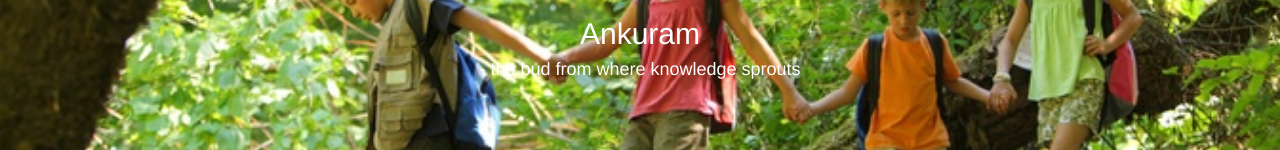
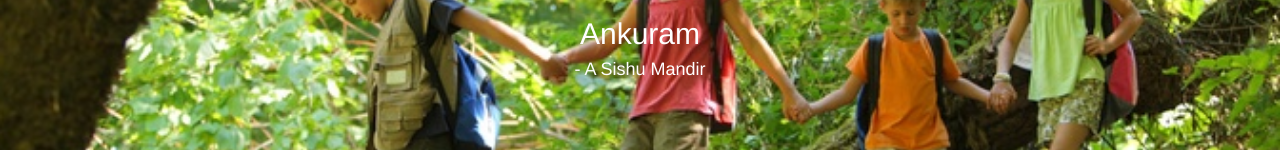
Before and after one commit to evolvewithnature/evolvewithnature.github.io, a plain HTML site: page index.html in a window 1280 px wide. Shown: the part 295-445 px from the top of the page. Drawn offline with nearby package versions, Linux system fonts and the light colour scheme.

Commit message:
updated tagline

```diff
--- a/index.html
+++ b/index.html
@@ -31,7 +31,7 @@
 				<h1><strong>Coming Soon!</strong></h1>
 				<h2>A new school teaching your children to live, love and learn with nature.</h2>
 				<br>
-				<h4>Introducing,</h4> <h2>Ankuram</h2> <h4>- the bud from where knowledge sprouts</h4>
+				<h4>Introducing,</h4> <h2>Ankuram</h2> <h4>- A Sishu Mandir</h4>
 				<br><br><br><br><br><br><br>
 
 				<!--<button type="button" class="btn btn-primary-outline"></button>-->
```
